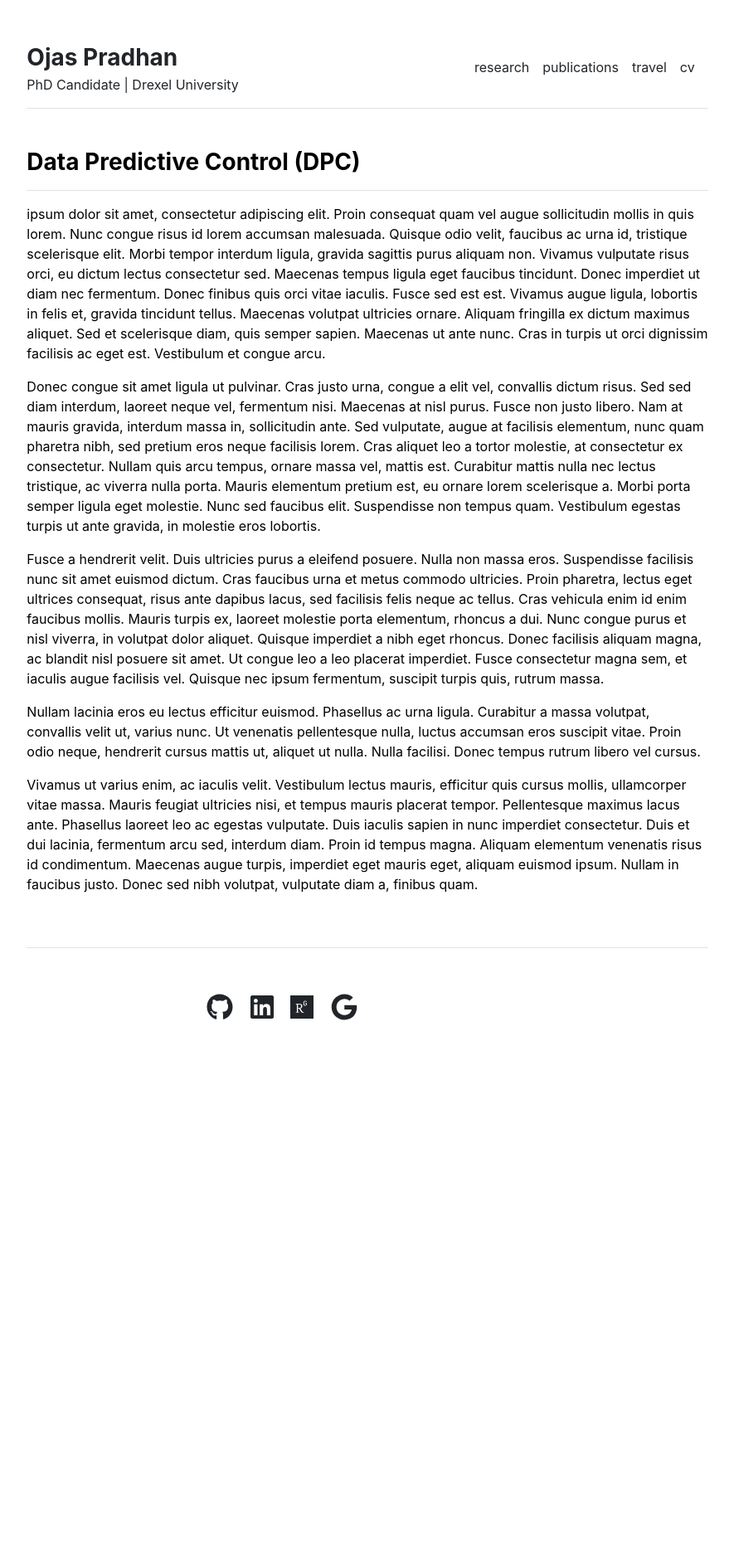
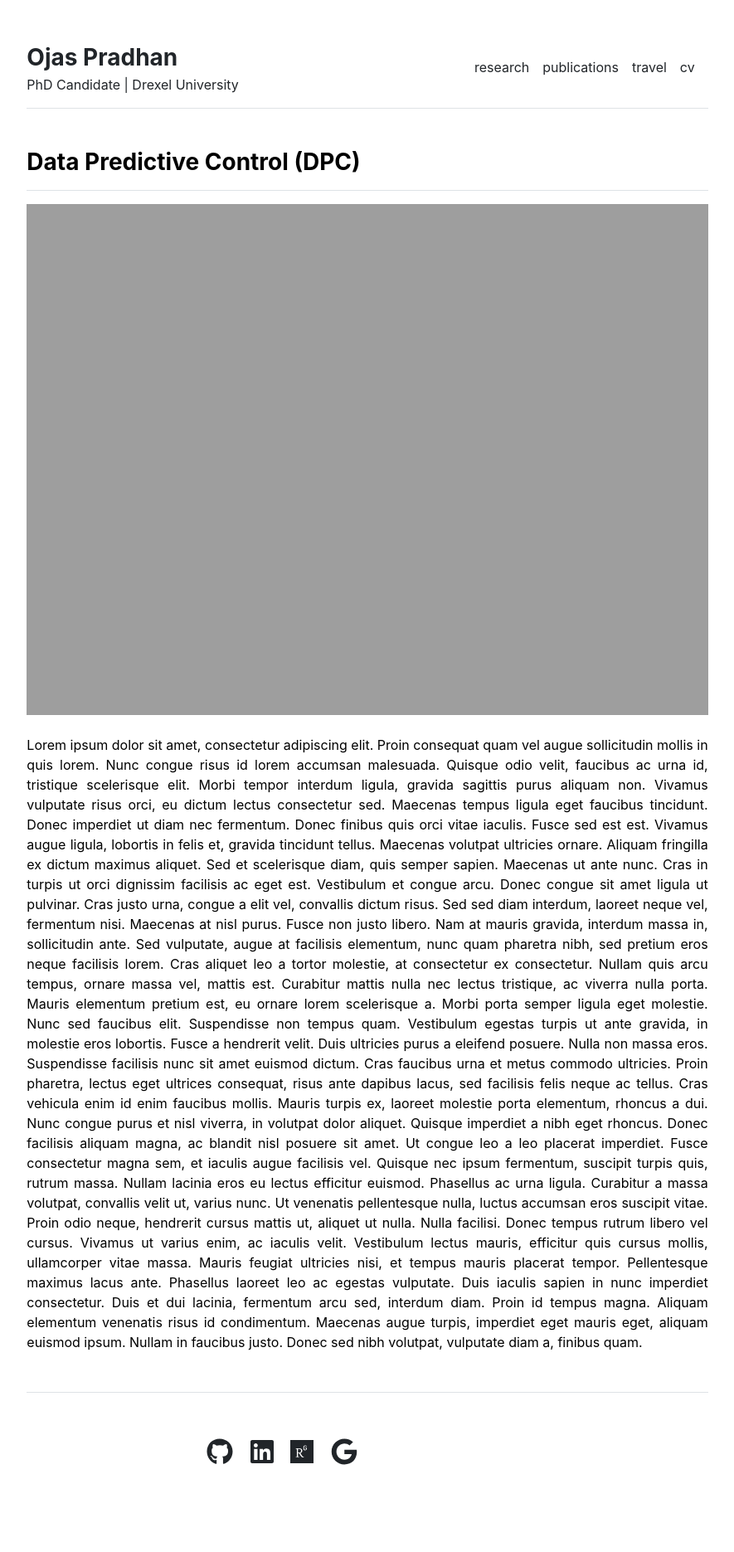
Before and after one commit to pradhanojas/pradhanojas.github.io, a Jekyll site: the page built from research/dpc.md, in a window 1280 px wide. Shown: the whole page at 83% size, without its empty margins (197-1082 px from the left). Built offline with Jekyll 4.4.1, drawn with Linux system fonts in a browser that asks for light colours; before the commit the page ends 1335 px from its top, so only the background shows below that.

Commit message:
pictures

```diff
--- a/research/dpc.md
+++ b/research/dpc.md
@@ -3,12 +3,18 @@ layout: post
 title: "Data Predictive Control (DPC)"
 ---
 
-ipsum dolor sit amet, consectetur adipiscing elit. Proin consequat quam vel augue sollicitudin mollis in quis lorem. Nunc congue risus id lorem accumsan malesuada. Quisque odio velit, faucibus ac urna id, tristique scelerisque elit. Morbi tempor interdum ligula, gravida sagittis purus aliquam non. Vivamus vulputate risus orci, eu dictum lectus consectetur sed. Maecenas tempus ligula eget faucibus tincidunt. Donec imperdiet ut diam nec fermentum. Donec finibus quis orci vitae iaculis. Fusce sed est est. Vivamus augue ligula, lobortis in felis et, gravida tincidunt tellus. Maecenas volutpat ultricies ornare. Aliquam fringilla ex dictum maximus aliquet. Sed et scelerisque diam, quis semper sapien. Maecenas ut ante nunc. Cras in turpis ut orci dignissim facilisis ac eget est. Vestibulum et congue arcu.
+<div class="row md-6">
+  <img src="{{ site.github.url }}/assets/img/lab-technician.jpg" width="50%" height="50%">
+<div class="row-md-6" style="text-align: justify">
+    <br>
+    Lorem ipsum dolor sit amet, consectetur adipiscing elit. Proin consequat quam vel augue sollicitudin mollis in quis lorem. Nunc congue risus id lorem accumsan malesuada. Quisque odio velit, faucibus ac urna id, tristique scelerisque elit. Morbi tempor interdum ligula, gravida sagittis purus aliquam non. Vivamus vulputate risus orci, eu dictum lectus consectetur sed. Maecenas tempus ligula eget faucibus tincidunt. Donec imperdiet ut diam nec fermentum. Donec finibus quis orci vitae iaculis. Fusce sed est est. Vivamus augue ligula, lobortis in felis et, gravida tincidunt tellus. Maecenas volutpat ultricies ornare. Aliquam fringilla ex dictum maximus aliquet. Sed et scelerisque diam, quis semper sapien. Maecenas ut ante nunc. Cras in turpis ut orci dignissim facilisis ac eget est. Vestibulum et congue arcu.
 
-Donec congue sit amet ligula ut pulvinar. Cras justo urna, congue a elit vel, convallis dictum risus. Sed sed diam interdum, laoreet neque vel, fermentum nisi. Maecenas at nisl purus. Fusce non justo libero. Nam at mauris gravida, interdum massa in, sollicitudin ante. Sed vulputate, augue at facilisis elementum, nunc quam pharetra nibh, sed pretium eros neque facilisis lorem. Cras aliquet leo a tortor molestie, at consectetur ex consectetur. Nullam quis arcu tempus, ornare massa vel, mattis est. Curabitur mattis nulla nec lectus tristique, ac viverra nulla porta. Mauris elementum pretium est, eu ornare lorem scelerisque a. Morbi porta semper ligula eget molestie. Nunc sed faucibus elit. Suspendisse non tempus quam. Vestibulum egestas turpis ut ante gravida, in molestie eros lobortis.
+    Donec congue sit amet ligula ut pulvinar. Cras justo urna, congue a elit vel, convallis dictum risus. Sed sed diam interdum, laoreet neque vel, fermentum nisi. Maecenas at nisl purus. Fusce non justo libero. Nam at mauris gravida, interdum massa in, sollicitudin ante. Sed vulputate, augue at facilisis elementum, nunc quam pharetra nibh, sed pretium eros neque facilisis lorem. Cras aliquet leo a tortor molestie, at consectetur ex consectetur. Nullam quis arcu tempus, ornare massa vel, mattis est. Curabitur mattis nulla nec lectus tristique, ac viverra nulla porta. Mauris elementum pretium est, eu ornare lorem scelerisque a. Morbi porta semper ligula eget molestie. Nunc sed faucibus elit. Suspendisse non tempus quam. Vestibulum egestas turpis ut ante gravida, in molestie eros lobortis.
 
-Fusce a hendrerit velit. Duis ultricies purus a eleifend posuere. Nulla non massa eros. Suspendisse facilisis nunc sit amet euismod dictum. Cras faucibus urna et metus commodo ultricies. Proin pharetra, lectus eget ultrices consequat, risus ante dapibus lacus, sed facilisis felis neque ac tellus. Cras vehicula enim id enim faucibus mollis. Mauris turpis ex, laoreet molestie porta elementum, rhoncus a dui. Nunc congue purus et nisl viverra, in volutpat dolor aliquet. Quisque imperdiet a nibh eget rhoncus. Donec facilisis aliquam magna, ac blandit nisl posuere sit amet. Ut congue leo a leo placerat imperdiet. Fusce consectetur magna sem, et iaculis augue facilisis vel. Quisque nec ipsum fermentum, suscipit turpis quis, rutrum massa.
+    Fusce a hendrerit velit. Duis ultricies purus a eleifend posuere. Nulla non massa eros. Suspendisse facilisis nunc sit amet euismod dictum. Cras faucibus urna et metus commodo ultricies. Proin pharetra, lectus eget ultrices consequat, risus ante dapibus lacus, sed facilisis felis neque ac tellus. Cras vehicula enim id enim faucibus mollis. Mauris turpis ex, laoreet molestie porta elementum, rhoncus a dui. Nunc congue purus et nisl viverra, in volutpat dolor aliquet. Quisque imperdiet a nibh eget rhoncus. Donec facilisis aliquam magna, ac blandit nisl posuere sit amet. Ut congue leo a leo placerat imperdiet. Fusce consectetur magna sem, et iaculis augue facilisis vel. Quisque nec ipsum fermentum, suscipit turpis quis, rutrum massa.
 
-Nullam lacinia eros eu lectus efficitur euismod. Phasellus ac urna ligula. Curabitur a massa volutpat, convallis velit ut, varius nunc. Ut venenatis pellentesque nulla, luctus accumsan eros suscipit vitae. Proin odio neque, hendrerit cursus mattis ut, aliquet ut nulla. Nulla facilisi. Donec tempus rutrum libero vel cursus.
+    Nullam lacinia eros eu lectus efficitur euismod. Phasellus ac urna ligula. Curabitur a massa volutpat, convallis velit ut, varius nunc. Ut venenatis pellentesque nulla, luctus accumsan eros suscipit vitae. Proin odio neque, hendrerit cursus mattis ut, aliquet ut nulla. Nulla facilisi. Donec tempus rutrum libero vel cursus.
 
-Vivamus ut varius enim, ac iaculis velit. Vestibulum lectus mauris, efficitur quis cursus mollis, ullamcorper vitae massa. Mauris feugiat ultricies nisi, et tempus mauris placerat tempor. Pellentesque maximus lacus ante. Phasellus laoreet leo ac egestas vulputate. Duis iaculis sapien in nunc imperdiet consectetur. Duis et dui lacinia, fermentum arcu sed, interdum diam. Proin id tempus magna. Aliquam elementum venenatis risus id condimentum. Maecenas augue turpis, imperdiet eget mauris eget, aliquam euismod ipsum. Nullam in faucibus justo. Donec sed nibh volutpat, vulputate diam a, finibus quam.
+    Vivamus ut varius enim, ac iaculis velit. Vestibulum lectus mauris, efficitur quis cursus mollis, ullamcorper vitae massa. Mauris feugiat ultricies nisi, et tempus mauris placerat tempor. Pellentesque maximus lacus ante. Phasellus laoreet leo ac egestas vulputate. Duis iaculis sapien in nunc imperdiet consectetur. Duis et dui lacinia, fermentum arcu sed, interdum diam. Proin id tempus magna. Aliquam elementum venenatis risus id condimentum. Maecenas augue turpis, imperdiet eget mauris eget, aliquam euismod ipsum. Nullam in faucibus justo. Donec sed nibh volutpat, vulputate diam a, finibus quam.
+</div>
+</div>
```
Also changed, not shown: research/fault-diagnosis.md (+11 -5 lines), research/fault-prognosis.md (+11 -5 lines).
